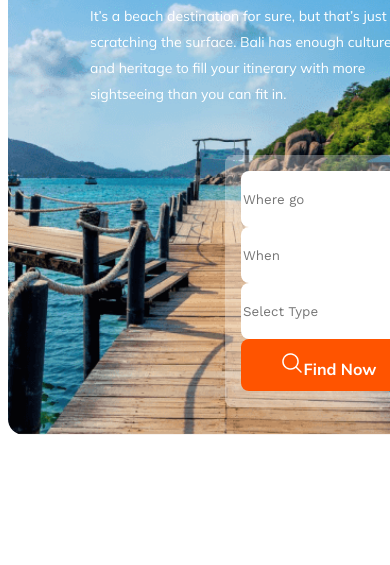
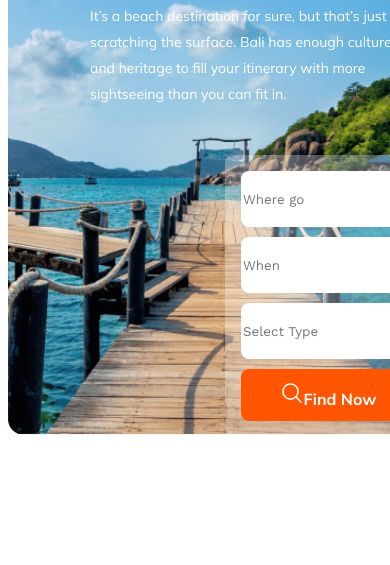
Before and after one commit to RHrakib1/world-travel, a plain HTML site: page index.html in a window 390 px wide. Shown: the part 261-826 px from the top of the page. Drawn offline with nearby package versions, Linux system fonts and the light colour scheme.

Commit message:
final added

```diff
--- a/travel.css
+++ b/travel.css
@@ -197,8 +197,6 @@ ul {
     grid-template-columns: repeat(3, 1fr);
     gap: 20px;
     margin-top: 20px;
-
-
 }
 
 .destination-img-row3 {
@@ -236,17 +234,21 @@ ul {
     font-weight: 400;
     line-height: 26px;
 }
-.extra-container img{
+
+.extra-container img {
     width: 50px;
     height: 50px;
 }
-.extra1:hover{
-    background-color:aquamarine;
+
+.extra1:hover {
+    background-color: aquamarine;
 }
-.extra2:hover{
-    background-color:aquamarine;
+
+.extra2:hover {
+    background-color: aquamarine;
 }
-.extra3:hover{
+
+.extra3:hover {
     background-color: aquamarine;
 }
 
@@ -629,7 +631,9 @@ hr {
 
     .form-info input {
         display: block;
-        gap: 20px;
+    }
+    .form-info, .form-text{
+        margin-bottom: 10px;
     }
 
     .banner-title {
@@ -672,7 +676,7 @@ hr {
     }
 
     /* extra style */
-    .extra-container{
+    .extra-container {
         flex-direction: column;
 
     }
```
